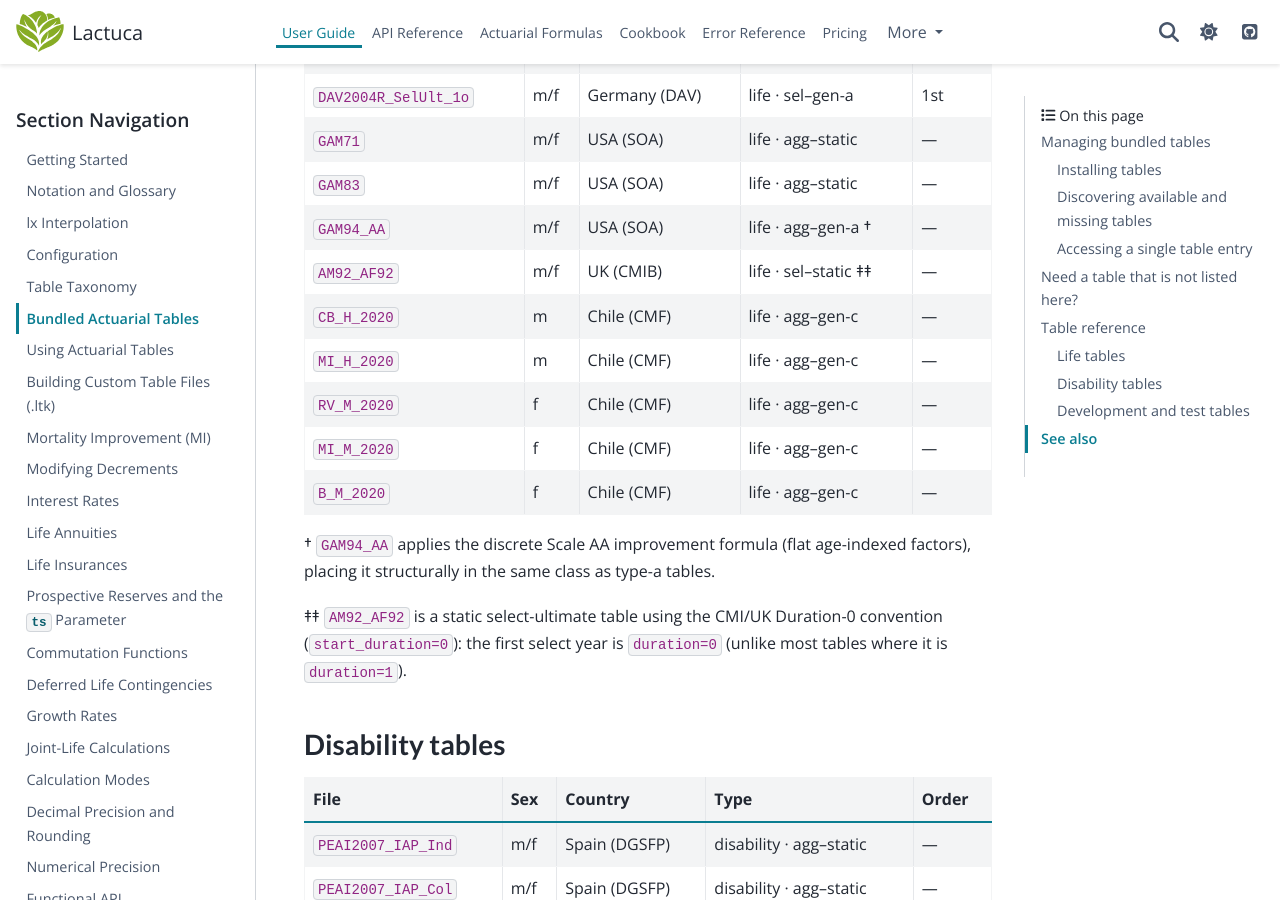
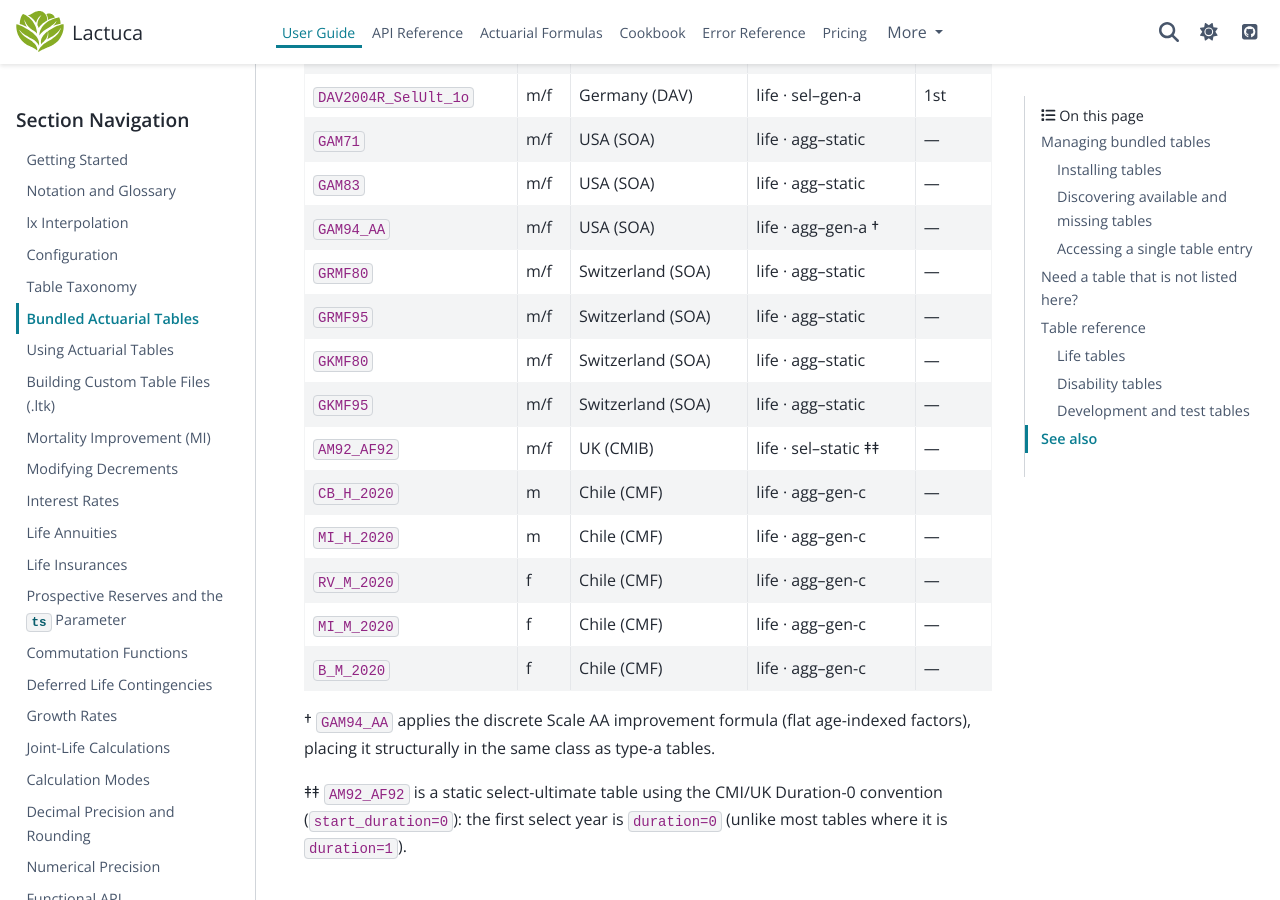
Before and after one commit to actuaan/lactuca, a Sphinx documentation site: the page built from docs/user_guide/bundled_tables.md, in a window 1280 px wide and 900 px high, scrolled down 4308 px. Built offline with Sphinx 7.4.7 and the PyData theme 0.15.4, drawn with Linux system fonts in a browser that asks for light colours.

Commit message:
sync: update from private repo

```diff
--- a/docs/user_guide/bundled_tables.md
+++ b/docs/user_guide/bundled_tables.md
@@ -163,6 +163,10 @@ Column guide:
 | `GAM71` | m/f | USA (SOA) | life · agg–static | — |
 | `GAM83` | m/f | USA (SOA) | life · agg–static | — |
 | `GAM94_AA` | m/f | USA (SOA) | life · agg–gen-a † | — |
+| `GRMF80` | m/f | Switzerland (SOA) | life · agg–static | — |
+| `GRMF95` | m/f | Switzerland (SOA) | life · agg–static | — |
+| `GKMF80` | m/f | Switzerland (SOA) | life · agg–static | — |
+| `GKMF95` | m/f | Switzerland (SOA) | life · agg–static | — |
 | `AM92_AF92` | m/f | UK (CMIB) | life · sel–static ‡‡ | — |
 | `CB_H_2020` | m | Chile (CMF) | life · agg–gen-c | — |
 | `MI_H_2020` | m | Chile (CMF) | life · agg–gen-c | — |
```
Also changed, not shown: README.md (+6 -5 lines).
